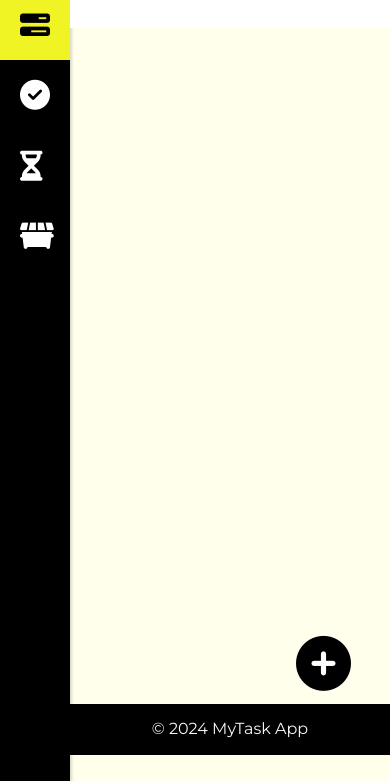
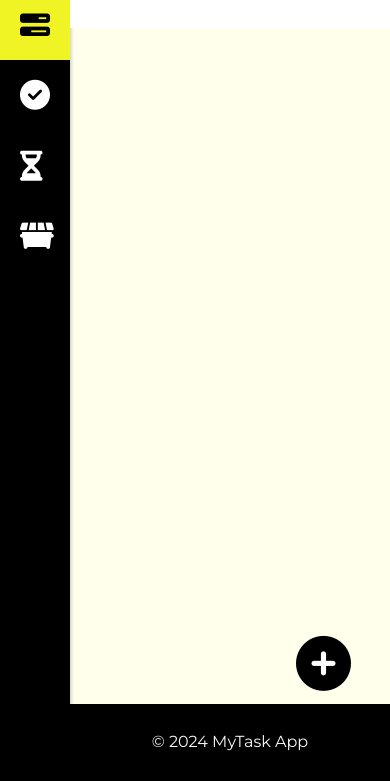
Before and after one commit to vineshgurram/Task-List-Manager, a plain HTML site: page tasks.html in a window 390 px wide. Shown: the part 63-844 px from the top of the page. Drawn offline with Linux system fonts and the light colour scheme.

Commit message:
ui changes for phones

```diff
--- a/css/style.css
+++ b/css/style.css
@@ -684,13 +684,13 @@ footer {
     grid-column: 1/5;
 }
 
-.task-grid .h2 .fa-face-meh{
+.task-grid .h2 .fa-face-meh {
     font-size: 100px;
     margin-bottom: 30px;
     color: red;
 }
 
-.task-grid .h2 h2{
+.task-grid .h2 h2 {
     font-size: 30px;
     font-weight: 700;
 }
@@ -946,11 +946,11 @@ button {
     }
 }
 
-.task-delete-btn.active{
+.task-delete-btn.active {
     display: none;
 }
 
-.all-btns .title{
+.all-btns .title {
     background-color: #7D7C7C;
     padding: 10px !important;
 }
@@ -1302,11 +1302,19 @@ button {
 }
 
 @media screen and (max-width:767px) {
-    footer{
+    footer {
         padding: 16px;
-    }
-
-    .task-completed-box.active{
+        height: 9.1vh;
+        display: flex;
+        align-items: center;
+        justify-content: center;
+    }
+
+    .task-completed-box {
+        transform: translateY(-300%);
+    }
+
+    .task-completed-box.active {
         /* transform: translate(-50%,-50%);
         left: 50%;
         top: 10%;
@@ -1314,7 +1322,7 @@ button {
         text-align: center;
     }
 
-    .task-completed-box{
+    .task-completed-box {
         z-index: 10;
     }
 
@@ -1327,7 +1335,7 @@ button {
         padding: 15px 0;
     }
 
-    .sidebar.active .menu + .close-menu {
+    .sidebar.active .menu+.close-menu {
         display: inline-block;
     }
 
@@ -1387,7 +1395,7 @@ button {
         display: block;
     }
 
-    .sidebar.active .btn-1{
+    .sidebar.active .btn-1 {
         transform: translate(10px, 10px);
     }
 
@@ -1398,7 +1406,7 @@ button {
         font-size: 27px;
     }
 
-    .mainbar a{
+    .mainbar a {
         font-size: inherit;
         font-weight: inherit;
         color: inherit;
```
